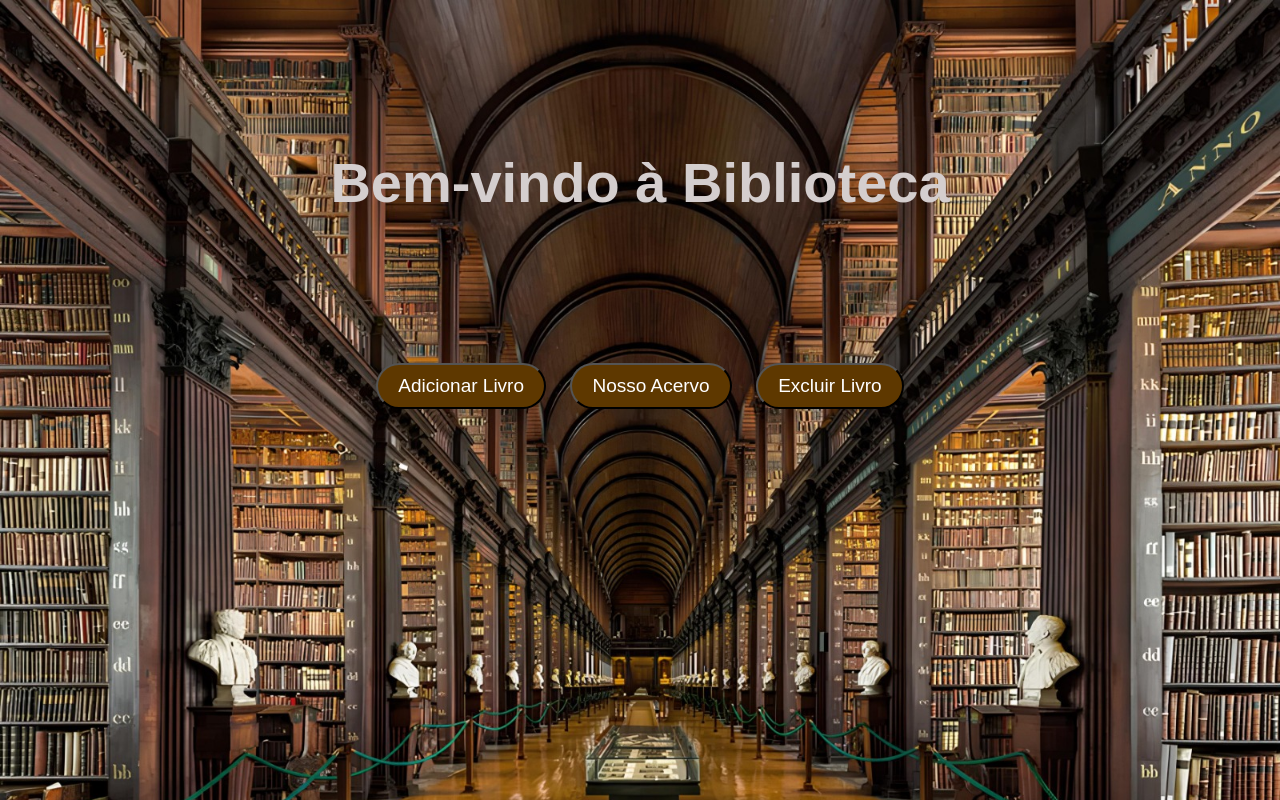
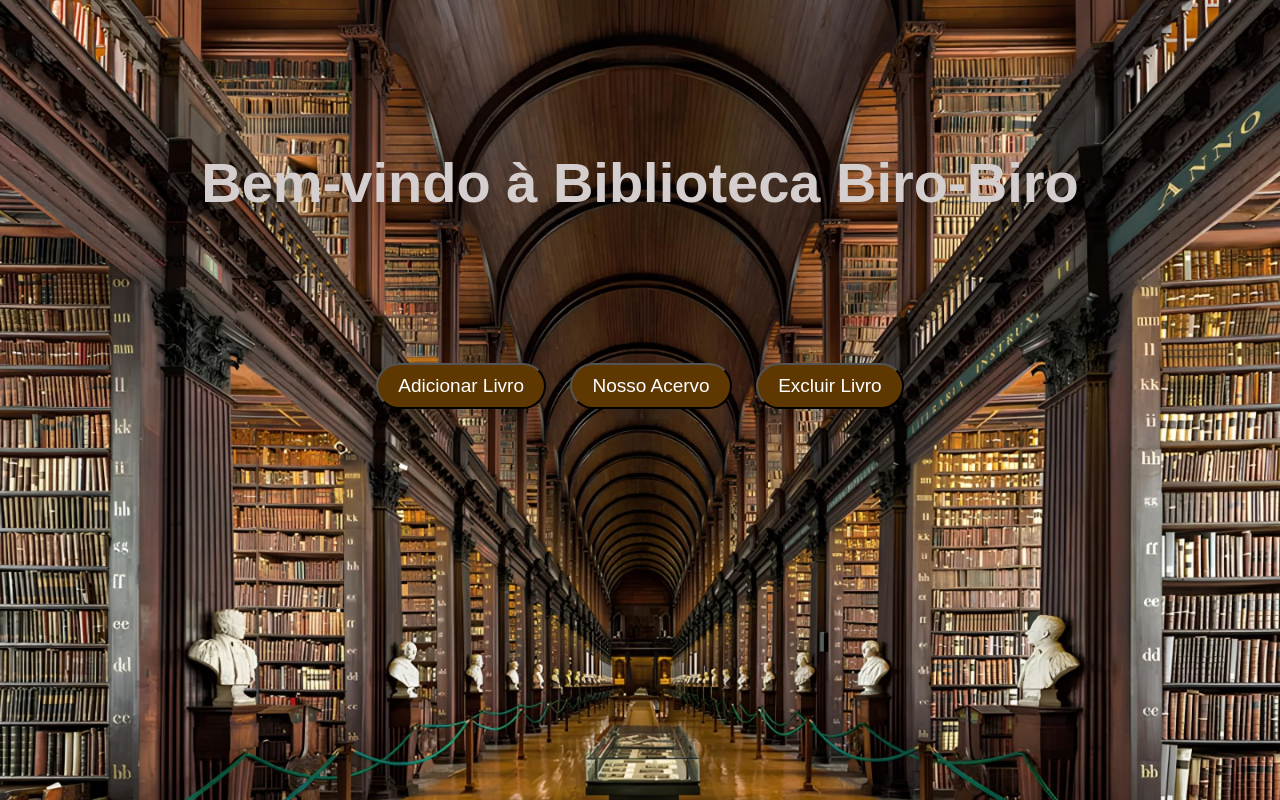
Before and after one commit to DaviCorreiaGasoso/Biblioteca_BiroBiro, a plain HTML site: page Index.html in a window 1280 px wide. Drawn offline with Linux system fonts and the light colour scheme.

Commit message:
Correção de Bug

```diff
--- a/Index.html
+++ b/Index.html
@@ -8,7 +8,7 @@
 </head>
 <body>
 
-    <h1>Bem-vindo à Biblioteca</h1>
+    <h1>Bem-vindo à Biblioteca Biro-Biro</h1>
 
     <a href="HTML/adicionar_livro.html"><button >Adicionar Livro</button></a>
     <a href="HTML/acervo.html"><button >Nosso Acervo</button></a>
--- a/JS/biblioteca.js
+++ b/JS/biblioteca.js
@@ -25,7 +25,7 @@ class Biblioteca {
 
         localStorage.setItem('biblioteca', JSON.stringify(this.biblioteca)); // Salva no localStorage
 
-        alert('O livro "${titulo}" foi adicionado ao acervo.');
+        alert(`O livro "${titulo}" foi adicionado ao acervo.`);
         document.getElementById('formulario').reset();
     }
 
@@ -57,9 +57,9 @@ class Biblioteca {
         if (indice !== -1) {
             this.biblioteca.splice(indice, 1);
             localStorage.setItem('biblioteca', JSON.stringify(this.biblioteca)); // Atualiza o localStorage
-            alert('O livro "${titulo}" foi excluído do acervo.');
+            alert(`O livro "${titulo}" foi excluído do acervo.`);
         } else {
-            alert('O livro "${titulo}" não encontrado no acervo.');
+            alert(`O livro "${titulo}" não encontrado no acervo.`);
         }
     }
 }
```
